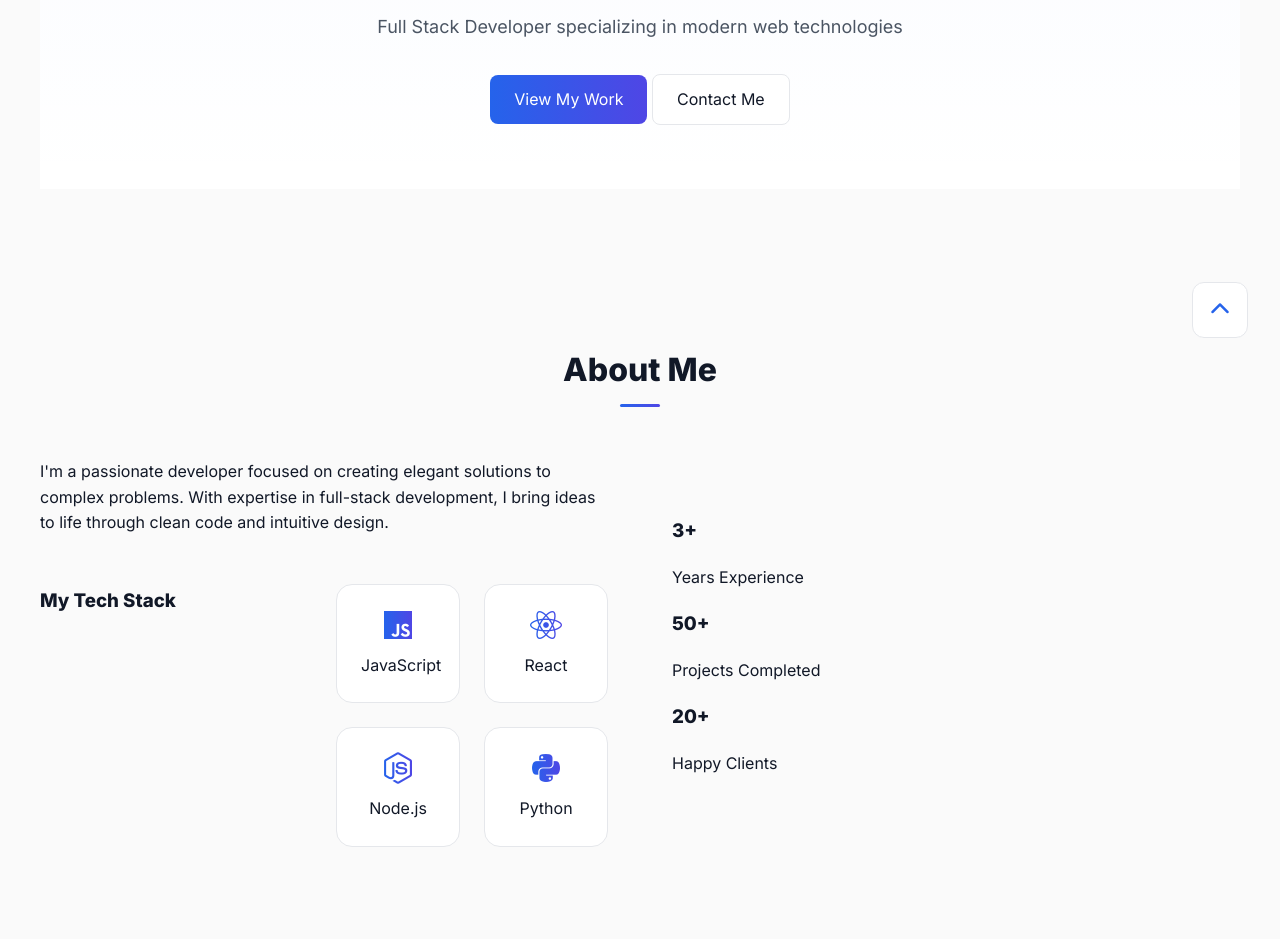
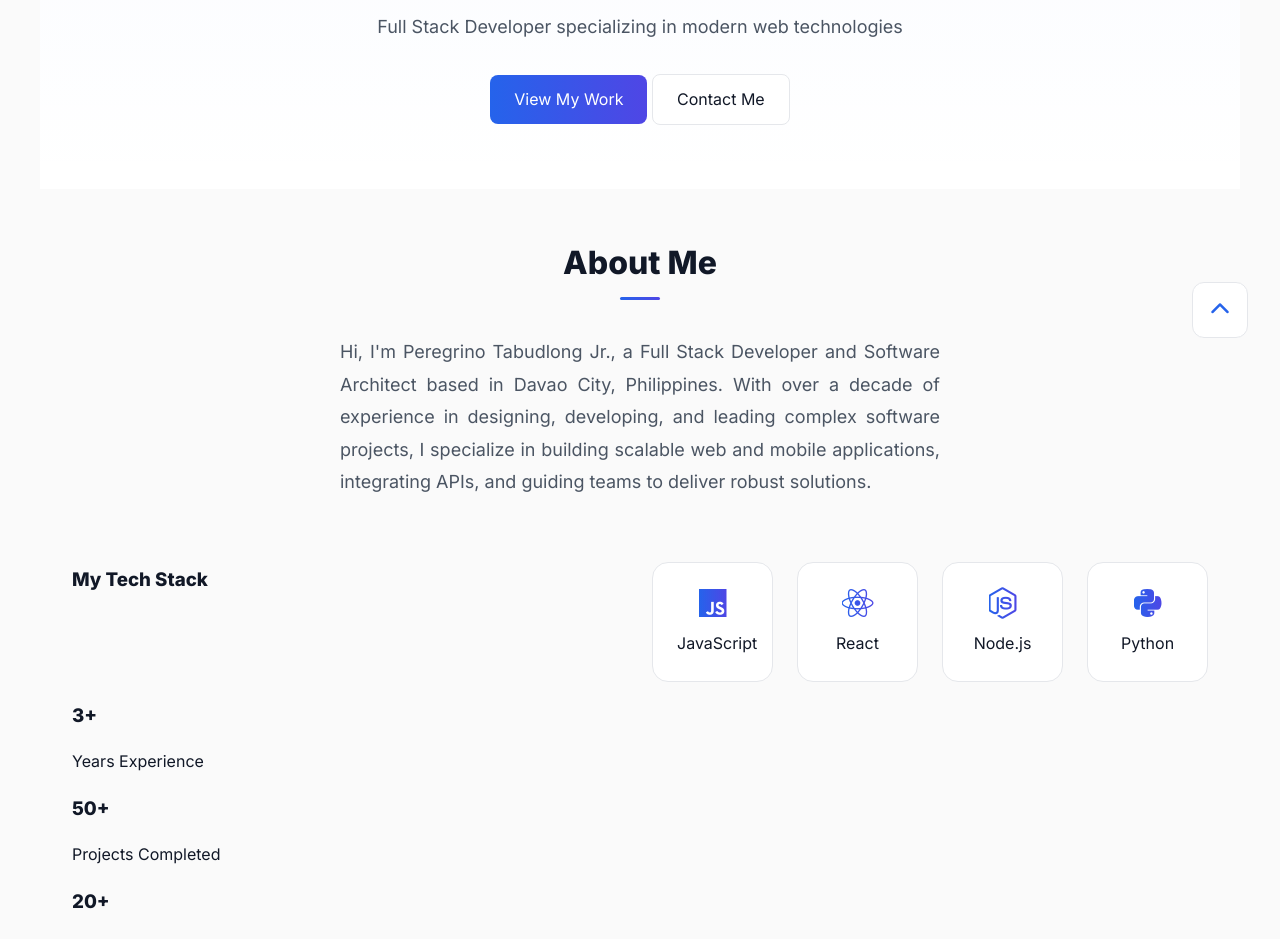
Before and after one commit to patabudlong/patabudlong.github.io, a Jekyll site: the page built from index.html, in a window 1280 px wide. Shown: the part 530-1469 px from the top of the page. Built offline with Jekyll 4.4.1, drawn with Linux system fonts in a browser that asks for light colours.

Commit message:
Update About Me section with professional bio
- Add detailed professional biography
- Improve text formatting and readability
- Add responsive text alignment
- Enhance typography and spacing
- Update mobile view optimization

```diff
--- a/assets/css/styles.css
+++ b/assets/css/styles.css
@@ -372,39 +372,55 @@
 }
 
 /* Contact Section */
-.contact-container {
+.contact-section {
+    padding: 4rem 0;
+    background: transparent;
+}
+
+.contact-intro {
+    text-align: center;
     max-width: 600px;
-    margin: 0 auto;
-    text-align: center;
+    margin: 0 auto 3rem;
+    color: var(--text-secondary);
 }
 
 .contact-methods {
     display: flex;
     flex-direction: column;
     gap: 1rem;
-    margin-top: 2rem;
+    max-width: 500px;
+    margin: 0 auto;
 }
 
 .contact-method {
-    background: var(--surface);
+    background: transparent;
     padding: 1rem 1.5rem;
     border-radius: 0.75rem;
-    border: 1px solid var(--border);
     transition: var(--transition);
     display: flex;
     align-items: center;
     gap: 1rem;
     text-decoration: none;
     color: var(--text-primary);
+    border: 1px solid var(--border);
 }
 
 .contact-method:hover {
     transform: translateX(5px);
-    border-color: var(--primary-light);
-    background: linear-gradient(to right, var(--surface), #f8fafc);
+    border-color: var(--primary);
+    background: var(--surface);
 }
 
 .contact-method i {
+    color: var(--primary);
+    font-size: 1.25rem;
+}
+
+.contact-method span {
+    color: var(--text-secondary);
+}
+
+.contact-method:hover span {
     color: var(--primary);
 }
 
@@ -547,3 +563,39 @@
         height: 3rem;
     }
 }
+
+/* Update section background handling */
+section:nth-child(even) {
+    background: var(--background);
+}
+
+section:last-child {
+    background: transparent;
+}
+
+.about-content {
+    max-width: 800px;
+    margin: 0 auto 3rem;
+}
+
+.about-content .lead {
+    font-size: 1.125rem;
+    line-height: 1.8;
+    color: var(--text-secondary);
+    margin-bottom: 2rem;
+    text-align: justify;
+}
+
+/* Optional: Add emphasis to location and role */
+.about-content .highlight {
+    color: var(--primary);
+    font-weight: 500;
+}
+
+/* Enhance spacing for mobile */
+@media (max-width: 768px) {
+    .about-content .lead {
+        font-size: 1rem;
+        text-align: left;
+    }
+}
--- a/index.html
+++ b/index.html
@@ -18,11 +18,14 @@
     </section>
 
     <!-- About Section -->
-    <section id="about" class="section">
+    <section id="about" class="about-section">
+        <div class="container">
             <h2 class="section-title">About Me</h2>
-        <div class="about-grid">
             <div class="about-content">
-                <p>I'm a passionate developer focused on creating elegant solutions to complex problems. With expertise in full-stack development, I bring ideas to life through clean code and intuitive design.</p>
+                <p class="lead">
+                    Hi, I'm Peregrino Tabudlong Jr., a Full Stack Developer and Software Architect based in Davao City, Philippines. With over a decade of experience in designing, developing, and leading complex software projects, I specialize in building scalable web and mobile applications, integrating APIs, and guiding teams to deliver robust solutions.
+                </p>
+            </div>
             <div class="tech-stack">
                 <h3>My Tech Stack</h3>
                 <div class="tech-icons">
@@ -41,7 +44,6 @@
                     <div class="tech-item" title="Python">
                         <i class="fab fa-python"></i>
                         <span>Python</span>
-                        </div>
                     </div>
                 </div>
             </div>
@@ -103,26 +105,29 @@
     </section>
 
     <!-- Contact Section -->
-    <section id="contact" class="section">
+    <section id="contact" class="contact-section">
+        <div class="container">
             <h2 class="section-title">Get in Touch</h2>
-        <div class="contact-container">
-            <div class="contact-info">
-                <p>I'm always open to discussing new projects, creative ideas, or opportunities to be part of your visions.</p>
+            <p class="contact-intro">
+                I'm always open to discussing new projects, creative ideas, or opportunities to be part of your visions.
+            </p>
+
             <div class="contact-methods">
                 <a href="mailto:your.email@example.com" class="contact-method">
                     <i class="fas fa-envelope"></i>
                     <span>your.email@example.com</span>
                 </a>
+
                 <a href="https://github.com/yourusername" class="contact-method">
                     <i class="fab fa-github"></i>
                     <span>GitHub</span>
                 </a>
+
                 <a href="https://linkedin.com/in/yourusername" class="contact-method">
                     <i class="fab fa-linkedin"></i>
                     <span>LinkedIn</span>
                 </a>
             </div>
         </div>
-        </div>
     </section>
 </main>
```
Also changed, not shown: 3 other files. Lines whose indentation alone changed are shown as unchanged.
